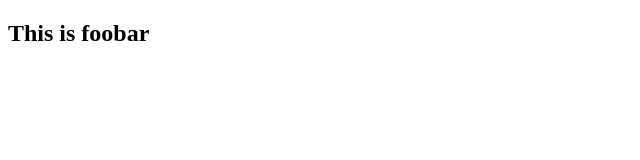
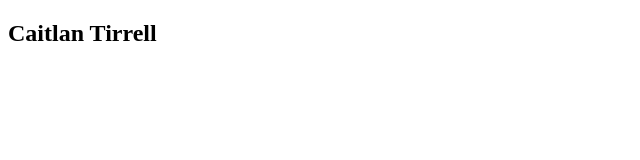
Before and after one commit to M4dHattr3ss/foobar, a plain HTML site: page index.html in a window 1280 px wide. Shown: the full height of the page, 0-640 px from the left. Drawn offline with Linux system fonts and the light colour scheme.

Commit message:
update h2 with my name

```diff
--- a/index.html
+++ b/index.html
@@ -6,6 +6,6 @@
     <title>I'm Committed</title>
 </head>
 <body>
-    <h2>This is foobar</h2>
+    <h2>Caitlan Tirrell</h2>
 </body>
 </html>
```
